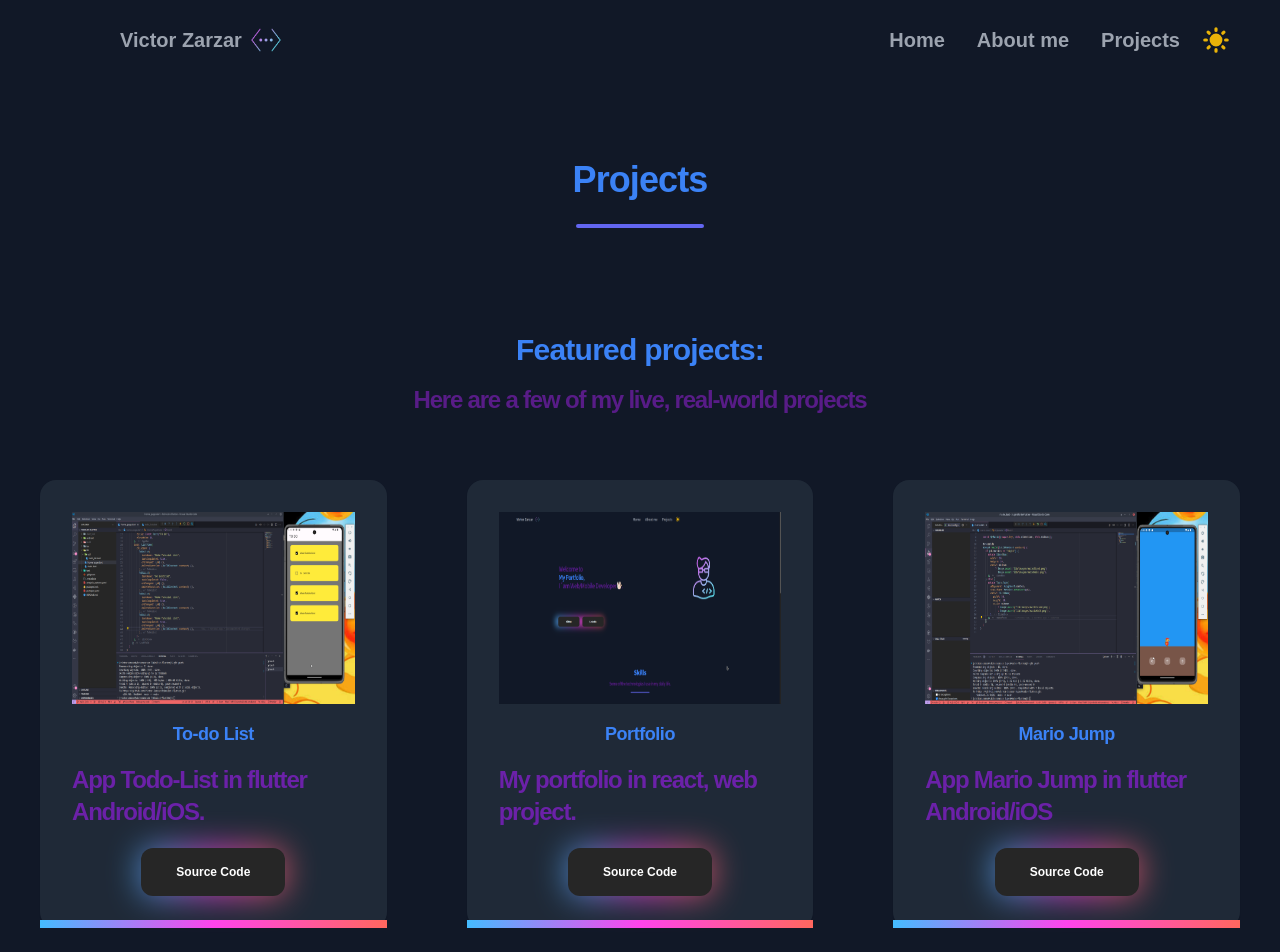
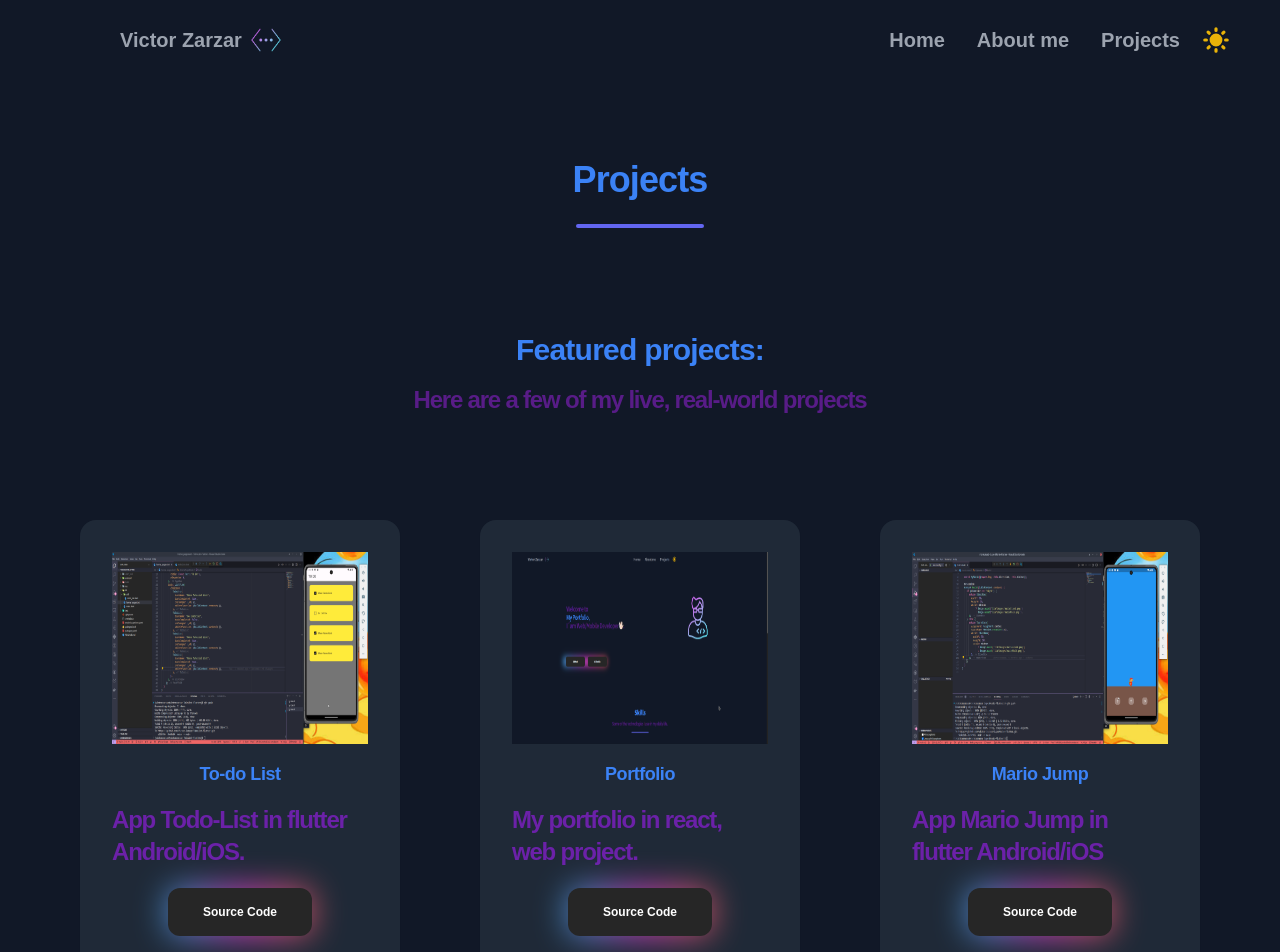
Before and after one commit to Victor-Zarzar/portfolio-ts, a Next.js app: page /projects in a window 1280 px wide. Shown: the top 952 px of the page. Built offline with nearby package versions, Linux system fonts and the light colour scheme.

Commit message:
p-10 in projects.tsx

```diff
--- a/app/projects/page.tsx
+++ b/app/projects/page.tsx
@@ -50,7 +50,7 @@ export default function Projects() {
         <p className="text-base leading-relaxed text-purple-900 md:text-2xl lg:text-2xl font-semibold tracking-tighter mb-16 text-center">
           Here are a few of my live, real-world projects
         </p>
-        <div className="grid grid-cols-1 md:grid-cols-2 lg:grid-cols-2 xl:grid-cols-3 gap-y-10 gap-10 md:gap-16 lg:gap-24 xl:gap-20">
+        <div className="grid grid-cols-1 md:grid-cols-2 lg:grid-cols-2 xl:grid-cols-3 gap-y-10 gap-10 md:gap-16 lg:gap-24 xl:gap-20 p-10">
           {projects.map((project, index) => (
             <div key={index} className="relative">
               <div className="flex flex-col shadow-sm h-[26rem] w-auto md:h-[28rem] md:w-auto lg:h-[28rem] lg:w-auto bg-gray-800 p-8 rounded-2xl">
```
